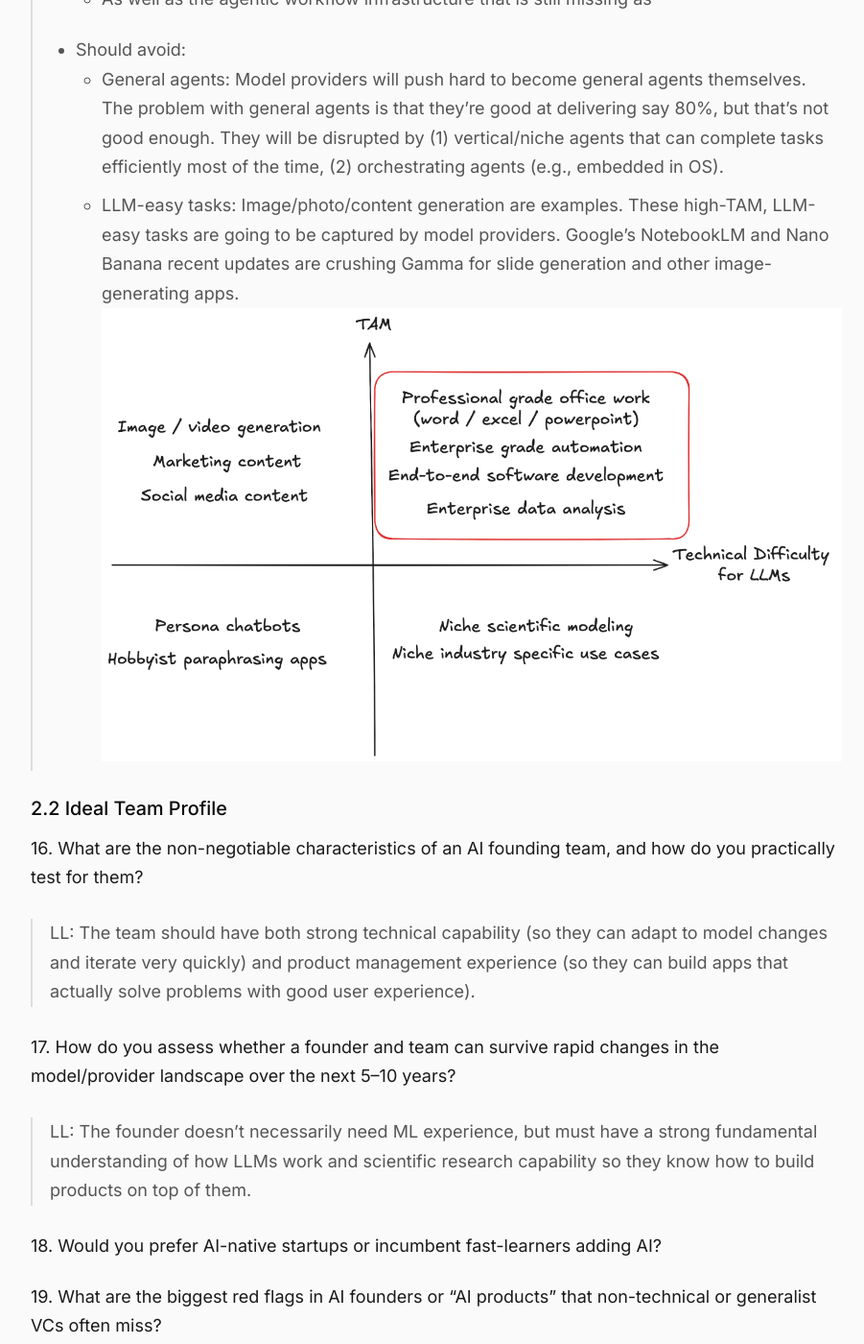
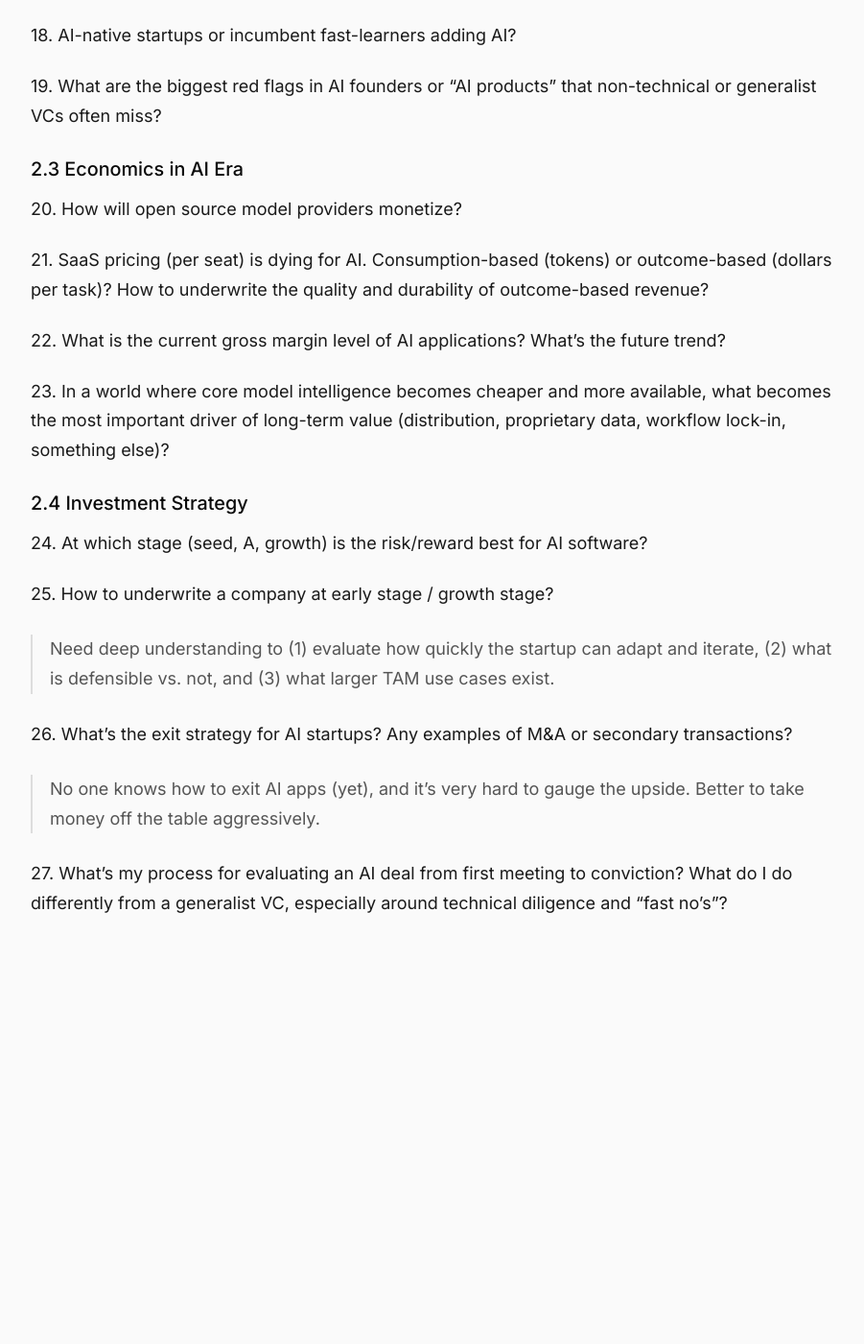
Before and after one commit to lialexlin/blog, a Jekyll site: the page built from ai-software-questions.md, in a window 1280 px wide and 1400 px high, scrolled down 12271 px. Shown: the whole window at 96% size, without its empty margins (185-1086 px from the left). Built offline with Jekyll 4.4.1, drawn with Linux system fonts in a browser that asks for light colours; after the commit the page ends 13322 px from its top, so only the background shows below that; some of the changed text lies outside the part shown.

Commit message:
vault backup: 2025-12-16 10:47:42

```diff
--- a/ai-software-questions.md
+++ b/ai-software-questions.md
@@ -3,19 +3,15 @@
 title: AI Software Questions
 date: 2025-12-03
 ---
-# Objective of This Question List
-- List all the key questions we need to ask to develop a deep understanding of AI investing. What do we know so far, and what gaps remain?
-- The list should be updated dynamically—we should update our views after insightful discussions with GPs and founders.
-- The list serves as a qualitative measurement of a VC's technical depth (how well they understand the technology) and business capability (how good they are at finding and investing in good deals).
-  ![](image/Pasted%20image%2020251203181125.png)
+# What This Document Is
 
+A working list of questions I'm asking myself to develop a clearer view on AI investing. For each question, I document my current thinking—not as final answers, but as positions to stress-test and update as the space evolves.
 
 # 1. Technical depth
 
 ### 1.1 AI Endgame & Architectural Understanding
 
-1\. In your view, how will a user interact with software in 5–10 years, and what does the underlying stack look like (interface → orchestrator → planning → tools/agents → apps)?
-> LL:
+1\. How will a user interact with software in 5–10 years, and what does the underlying stack look like (interface → orchestrator → planning → tools/agents → apps)?
 >- User interaction
 >	- Primary interfaces shift toward multimodal inputs: speech, text, camera/video, and contextual signals from the environment.
 >	- Traditional GUI remains, but most workflows begin with natural-language intent (“prepare the board pack”, “analyze this dataset”, “draft a contract consistent with our past versions”).
@@ -44,8 +40,7 @@
 >	- The cognitive load shifts from “how to do the task” to “what outcome is desired”.
 >	![](image/Pasted%20image%2020251125174904.png)
 
-2\. What are the strongest reasons your endgame might not happen? Separate technical, economic, regulatory, and user-behavior constraints.
-> LL:
+2\. What are the strongest reasons this endgame might not happen? Separate technical, economic, regulatory, and user-behavior constraints.
 >- Technical constraints
 >	- Planning, long-horizon reliability, and error recovery may plateau. LLMs may excel at short tasks but remain brittle on complex workflows.
 >	- Safe continuous learning and long-term personalization remain unsolved; without them, agents stay stateless or require heavy human configuration.
@@ -61,8 +56,7 @@
 >	- Users may prefer predictable workflows over opaque agents, slowing adoption of end-to-end automation.
 >- If these constraints persist, the ecosystem skews toward powerful embedded copilots inside existing SaaS/OS platforms rather than fully autonomous cross-app agents.
 
-3\. What capabilities do frontier models still need to reach for that endgame to work (e.g., reliability, planning, long-term memory, tool use, continuous learning)? Which of these do you think are solvable vs. structural bottlenecks?
-> LL:
+3\. What capabilities do frontier models still need to reach for that endgame to work (e.g., reliability, planning, long-term memory, tool use, continuous learning)? Which are solvable vs. structural bottlenecks?
 >- Reliability on known tasks: Solvable. Improvements in model architecture, distillation, structured guardrails, and filtered training data should reduce variance and increase predictability.
 >- Planning and long-horizon reasoning: Partially solvable. Pure LLM planning is unlikely to achieve high reliability; real progress depends on hybrid systems combining LLMs with structured planners, code execution, and explicit task graphs.
 >- Tool-use robustness: Solvable with better schemas, validation layers, and more consistent API abstractions. This is primarily an engineering problem rather than a fundamental research barrier.
@@ -72,7 +66,6 @@
 >- Overall, reliability and tool use trend toward solvability; long-term memory, continuous learning, and interpretability remain structural bottlenecks shaping the ceiling of agent autonomy.
 
 4\. Who owns the "state" of the user? Is it the Model Provider (OpenAI knows my chat history), the OS (Apple knows my screen), or the Vertical App (Trip knows my hotels)? Who wins the right to context and routing?
-> LL:
 >- OS and productivity suites (Microsoft 365, Google Workspace, Apple ecosystem)
 >  Own global state: identity, device context, files, email, search, calendar, and what is on screen. This gives them a structural advantage in routing and context assembly.
 >- Vertical applications (CRM, ERP, developer tools, design systems, healthcare systems)
@@ -86,8 +79,7 @@
 >	- Vertical systems dominate routing inside their own domains.
 >	- Model providers win routing only where they control the full user experience.
 
-5\. In that endgame, which layers do you think _become commoditized_ vs. _remain defensible_?
-> LL:
+5\. In that endgame, which layers _become commoditized_ vs. _remain defensible_?
 >- Commoditizing layers
 >	- Mid-tier models and generic inference APIs, driven by open source competition and scale economics.
 >	- Thin “wrapper” applications that simply provide UI over a frontier model without workflow integration, proprietary data, or domain logic.
@@ -96,7 +88,7 @@
 >	- Systems that accumulate proprietary structured data and user feedback loops, enabling continuous improvement in specific high-value domains.
 >	- Potentially, orchestration/planning platforms that become embedded in enterprise workflows. This layer has high upside but is strategically contested by OS vendors, SaaS ecosystems, and cloud providers.
 
-6\. How fast do you expect inference costs to drop?
+6\. How fast will inference costs drop?
 >- 2×–5× reductions are likely in the near term through hardware efficiency, quantization, and batching.
 >- 10×+ reductions are possible but dependent on breakthroughs in model architecture, compilation, and edge acceleration.
 >- Agentic workflows consume significantly more compute than single-model inference; cost declines do not translate linearly to cheaper workflows.
@@ -105,7 +97,6 @@
 ### 1.2 Fundamental Understanding
 
 7\. What is the fundamental difference between internet apps, SaaS, and AI apps? What are the differences in evaluating deals in these different sectors?
-> LL:
 >- Internet apps
 >	- Primarily engagement-driven systems with zero marginal cost of replication.
 >	- Value comes from network effects, distribution, user acquisition funnels, and content/interaction loops.
@@ -153,10 +144,9 @@
 >	- Evaluation frameworks and quality control
 >	- Context assembly across varied enterprise data sources
 
-9\. How do you think about planning in agentic systems (e.g., CoT/ToT, ReAct, code-based planning, multi-agent setups), and what failure modes have you actually seen or worry most about?
+9\. How does planning work in agentic systems (e.g., CoT/ToT, ReAct, code-based planning, multi-agent setups), and what failure modes are most concerning?
 
-10\. What are the most important missing infrastructure pieces for agents (e.g., memory, eval, guardrails, orchestration, trust/safety, simulation), and which of these do you think are attractive for venture investment?
-> LL:
+10\. What are the most important missing infrastructure pieces for agents (e.g., memory, eval, guardrails, orchestration, trust/safety, simulation), and which are attractive for venture investment?
 >- Model performance is good enough today. Generally, if users know the right prompts and the most robust best practices, model performance is quite good.
 >
 >What's missing:
@@ -170,20 +160,19 @@
 > - Modality: Text-based interaction is highly inefficient. Going forward, we should be able to prompt with speech (already many breakthroughs) and camera.
 > - Agentic coding: Although agentic coding tools (like Cursor, Claude Code) are already very good at generating code, there are still significant pain points in how to manage the codebase to keep it clean and scalable, as well as deployment.
 
-11\. Will agentic systems start with niche applications, or will development happen directly on general use cases? What trends have you observed?
+11\. Will agentic systems start with niche applications, or will development happen directly on general use cases?
 
 ### 1.3 Evaluation and Hands-On Depth
 
-12\. How do you evaluate an AI product's performance in practice
+12\. How to evaluate an AI product's performance in practice?
 	- objective vs. subjective evals
 	- temporal consistency, robustness
-	- “real” data advantage vs. storytelling
-> LL: There are objective vs. subjective evals.
+	- "real" data advantage vs. storytelling
+> There are objective vs. subjective evals.
 >- Objective means code-checkable, right vs. wrong (correct answer, correct SQL, etc.). Objective eval is easier because we just need a sample and correct-answer checking.
 >- Subjective means something that can be graded (e.g., a deal memo). Subjective eval is harder because it's difficult to score accurately.
 
-13\. What models, tools, or agents do you personally use day-to-day, and what recent experiment has materially changed how you work?
-> LL:
+13\. What models, tools, or agents do I use day-to-day, and what recent experiment has materially changed how I work?
 > - Project management: Notion (superior visualization)
 > - General tasks (writing notes, thoughts, etc.): Obsidian + Claude Code (direct access to local files)
 > - Database: SQLite (for personal usage of deal tracking)
@@ -191,7 +180,7 @@
 > - Learning: NotebookLM + Obsidian + Excalidraw
 > - Search for nuanced info: Perplexity
 
-14\. What's the most recent LLM/agent paper or technical resource you read that changed your thinking, and how did it change your view?
+14\. What's the most recent LLM/agent paper or technical resource that changed my thinking, and how?
 
 ---
 
@@ -199,8 +188,7 @@
 
 ### 2.1 Segment Focus
 
-15\. Given your endgame view and what’s technically hard vs. easy for LLMs, which categories of software are you most focused on investing in, and which “hot” areas are you intentionally avoiding? Why?
-> LL:
+15\. Given the endgame view and what's technically hard vs. easy for LLMs, which categories of software should I focus on investing in, and which "hot" areas should I avoid?
 >- Should focus:
 >	- The durable opportunity lies in applications with these characteristics:
 >		(1) correctness matters, requires low hallucination
@@ -215,13 +203,13 @@
 
 ### 2.2 Ideal Team Profile
 
-16\. What are the non-negotiable characteristics of an AI founding team, and how do you practically test for them?
-> LL: The team should have both strong technical capability (so they can adapt to model changes and iterate very quickly) and product management experience (so they can build apps that actually solve problems with good user experience).
+16\. What are the non-negotiable characteristics of an AI founding team, and how to practically test for them?
+> The team should have both strong technical capability (so they can adapt to model changes and iterate very quickly) and product management experience (so they can build apps that actually solve problems with good user experience).
 
-17\. How do you assess whether a founder and team can survive rapid changes in the model/provider landscape over the next 5–10 years?
-> LL: The founder doesn't necessarily need ML experience, but must have a strong fundamental understanding of how LLMs work and scientific research capability so they know how to build products on top of them.
+17\. How to assess whether a founder and team can survive rapid changes in the model/provider landscape over the next 5–10 years?
+> The founder doesn't necessarily need ML experience, but must have a strong fundamental understanding of how LLMs work and scientific research capability so they know how to build products on top of them.
 
-18\. Would you prefer AI-native startups or incumbent fast-learners adding AI?
+18\. AI-native startups or incumbent fast-learners adding AI?
 
 19\. What are the biggest red flags in AI founders or "AI products" that non-technical or generalist VCs often miss?
 
@@ -229,20 +217,20 @@
 
 20\. How will open source model providers monetize?
 
-21\. SaaS pricing (per seat) is dying for AI. Do you believe in 'consumption-based' (tokens) or 'outcome-based' (dollars per task)? How do we underwrite the quality and durability of that 'outcome-based' revenue?
+21\. SaaS pricing (per seat) is dying for AI. Consumption-based (tokens) or outcome-based (dollars per task)? How to underwrite the quality and durability of outcome-based revenue?
 
-22\. What is the current gross margin level of applications? What do you expect the future trend to be?
+22\. What is the current gross margin level of AI applications? What's the future trend?
 
-23\. In a world where core model intelligence becomes cheaper and more available, what do you believe becomes the most important driver of long-term value (distribution, proprietary data, workflow lock-in, something else)?
+23\. In a world where core model intelligence becomes cheaper and more available, what becomes the most important driver of long-term value (distribution, proprietary data, workflow lock-in, something else)?
 
 ### 2.4 Investment Strategy
 
-24\. At which stage (seed, A, growth) do you think the risk/reward is best for AI software, and how does that shape your fund's strategy?
+24\. At which stage (seed, A, growth) is the risk/reward best for AI software?
 
-25\. How do you underwrite a company at early stage / growth stage?
-> LL: Need deep understanding to (1) evaluate how quickly the startup can adapt and iterate, (2) what is defensible vs. not, and (3) what larger TAM use cases exist.
+25\. How to underwrite a company at early stage / growth stage?
+> Need deep understanding to (1) evaluate how quickly the startup can adapt and iterate, (2) what is defensible vs. not, and (3) what larger TAM use cases exist.
 
-26\. What's your exit strategy? Have there been any examples of M&A or secondary transactions of AI startups?
-> LL: No one knows how to exit AI apps (yet), and it's very hard to gauge the upside. Better to take money off the table aggressively.
+26\. What's the exit strategy for AI startups? Any examples of M&A or secondary transactions?
+> No one knows how to exit AI apps (yet), and it's very hard to gauge the upside. Better to take money off the table aggressively.
 
-27\. Walk me through your process for evaluating an AI deal from first meeting to conviction: what do you do differently from a generalist VC, especially around technical diligence and "fast no's"?
+27\. What's my process for evaluating an AI deal from first meeting to conviction? What do I do differently from a generalist VC, especially around technical diligence and "fast no's"?
```
Also changed, not shown: what-crypto-taught-me.md (+0 -2 lines), .obsidian/workspace.json.
